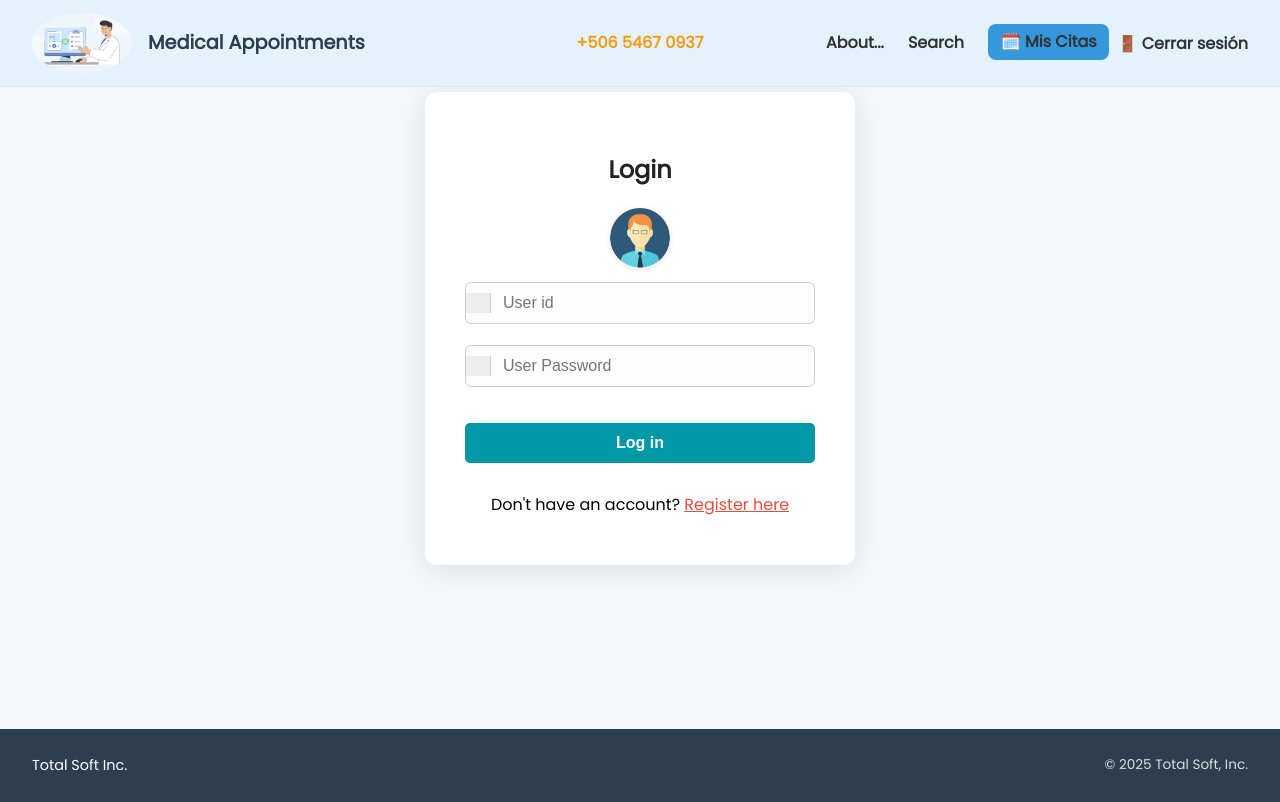
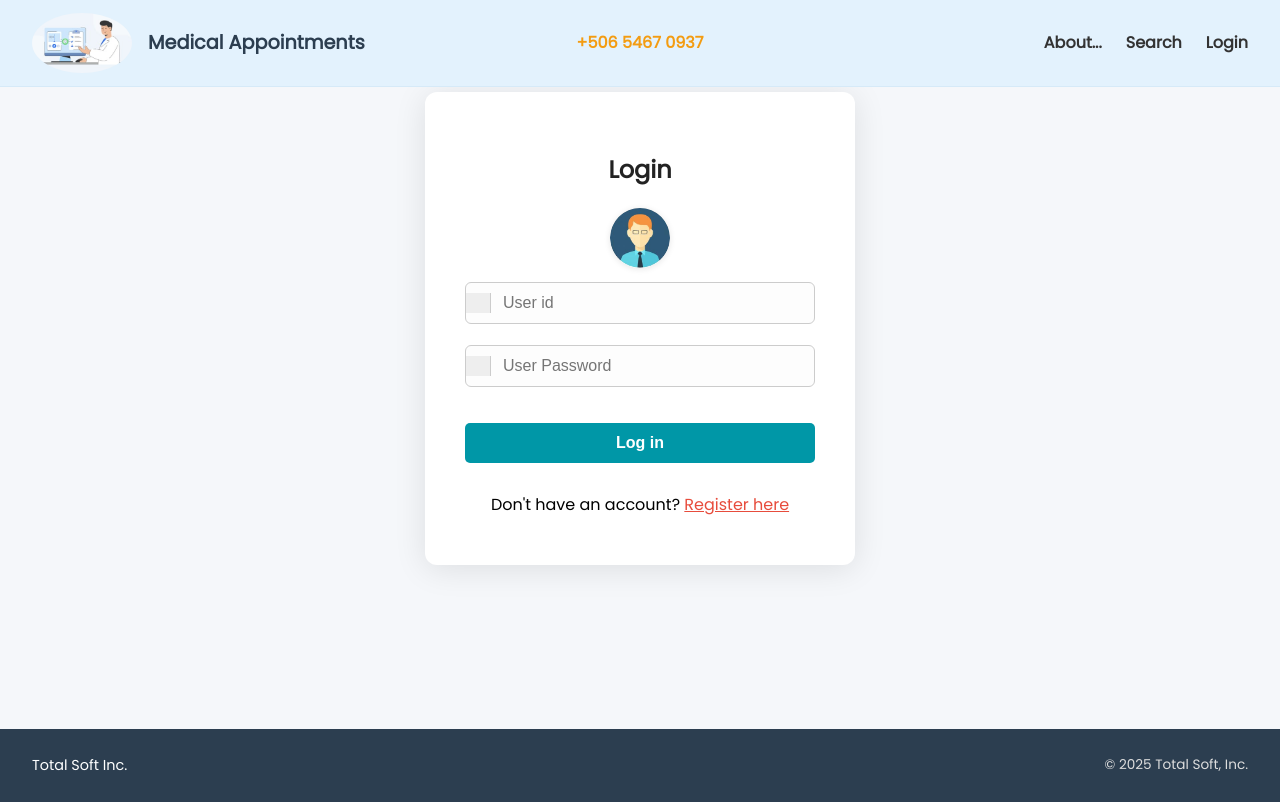
Before and after one commit to adrianmasiss/SistemaCitas-main, a React (Create React App) app in the folder frontend/: page /login in a window 1280 px wide. Built offline with nearby package versions, Linux system fonts and the light colour scheme.

Commit message:
Solucionando temas de backend

```diff
--- a/frontend/src/App.js
+++ b/frontend/src/App.js
@@ -12,9 +12,9 @@ import AdminMedicos from "./pages/AdminMedicos";
 import GestionCitasMedico from "./pages/gestionCitasMedico";
 
 function App() {
-    // Simulación de sesión
-    const rol = 'PACIENTE';
-    const usuarioId = 1;
+    // Obtener datos de sesión almacenados
+    const rol = localStorage.getItem('rol');
+    const usuarioId = localStorage.getItem('usuarioId');
 
     return (
         <Router>
--- a/frontend/src/components/Header.jsx
+++ b/frontend/src/components/Header.jsx
@@ -2,8 +2,8 @@ import React from 'react';
 import { Link } from 'react-router-dom';
 
 const Header = ({ usuario }) => {
-    const rol = usuario?.rol;
-    const usuarioId = usuario?.usuarioId;
+    const rol = usuario?.rol || localStorage.getItem('rol');
+    const usuarioId = usuario?.usuarioId || localStorage.getItem('usuarioId');
 
     return (
         <div className="header">
@@ -56,7 +56,7 @@ const Header = ({ usuario }) => {
                 {/* Si ha iniciado sesión como ADMIN */}
                 {rol === 'ADMIN' && (
                     <div className="menu-rol">
-                        <Link to="/admin/medicosPendientes">👨‍⚕️ Admin Médicos</Link>
+                        <Link to="/admin/medicos">👨‍⚕️ Admin Médicos</Link>
                         <form action="/logout" method="post" style={{ display: "inline" }}>
                             <button type="submit" className="logout-btn">🚪 Cerrar sesión</button>
                         </form>
--- a/frontend/src/pages/Login.js
+++ b/frontend/src/pages/Login.js
@@ -29,6 +29,7 @@ export default function Login() {
             localStorage.setItem('token', data.token);
             localStorage.setItem('rol', data.rol);
             localStorage.setItem('nombre', data.nombre);
+            if (data.usuarioId) localStorage.setItem('usuarioId', data.usuarioId);
 
             if (data.rol === 'ADMIN') navigate('/admin/medicos');
             else if (data.rol === 'MEDICO') navigate('/medico/gestionCitas');
```
